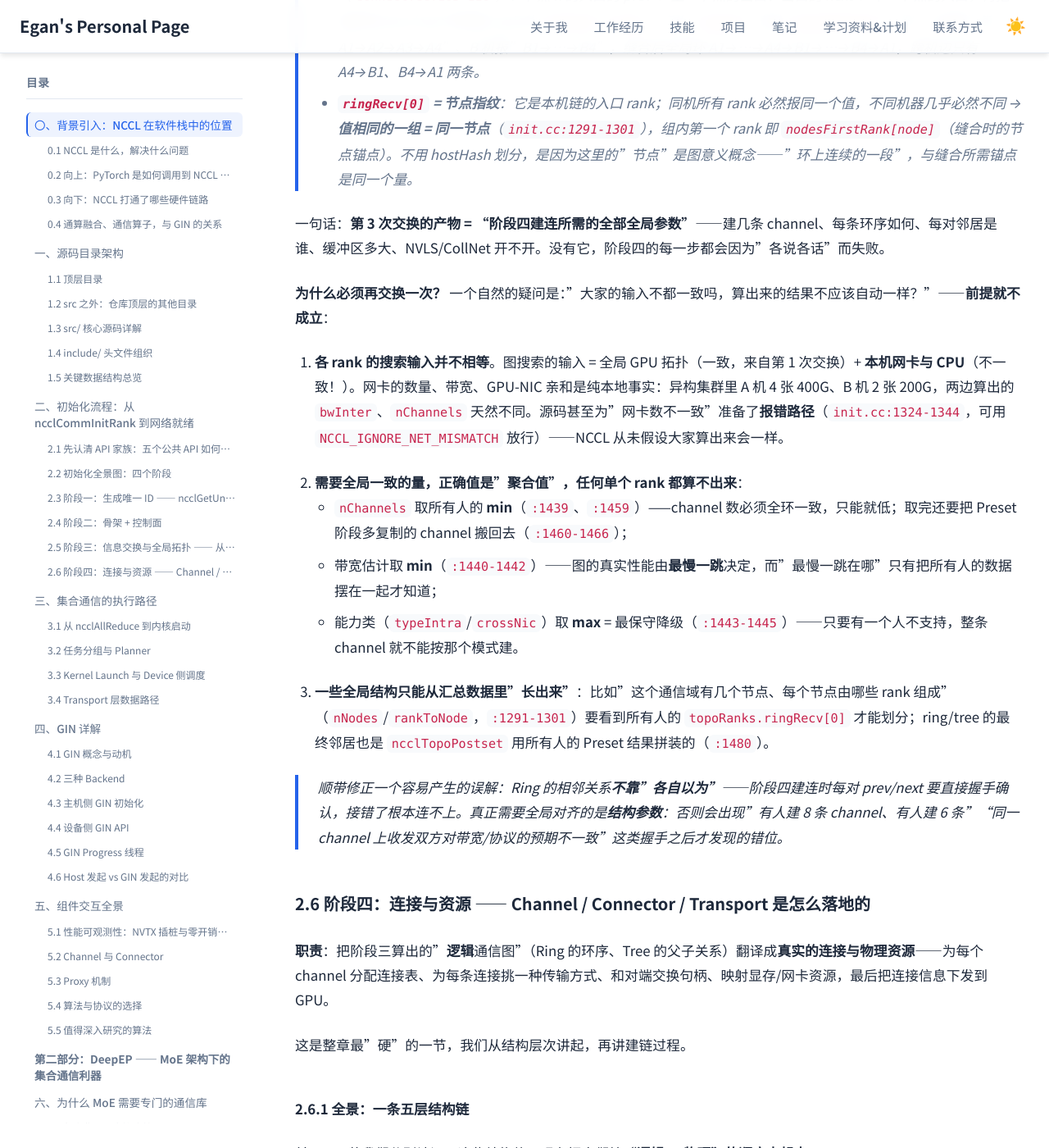
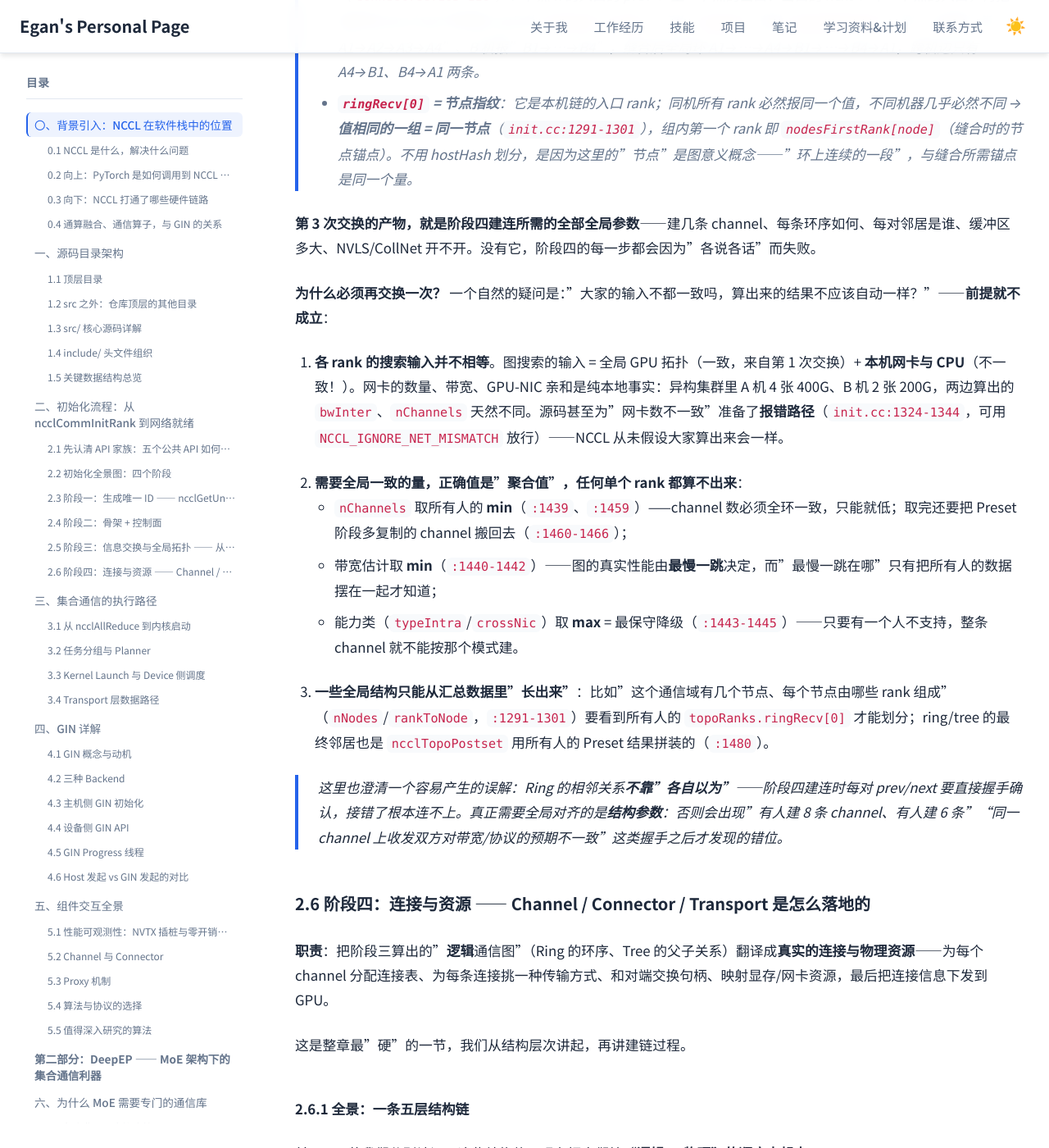
Before and after one commit to Lejun-Hu/Lejun-Hu.github.io, a Jekyll site: the page built from _notes/2026-8-24-nccl-source-study.md, in a window 1280 px wide and 1400 px high, scrolled down 53113 px. Shown: the whole window at 82% size. Built offline with Jekyll 4.4.1, drawn with Linux system fonts in a browser that asks for light colours; nearby versions of some CDN libraries; some of the changed text lies outside the part shown.

Commit message:
note: polish chapter 2 phrasing, remove summary-style and afterthought wording

````diff
--- a/_notes/2026-8-24-nccl-source-study.md
+++ b/_notes/2026-8-24-nccl-source-study.md
@@ -623,7 +623,7 @@ NCCL 提供了四种实例，分别对应四类链路：
 【执行层】ncclCommInitRankFunc(job)     ← 真正干活：本章 2.3~2.6 的四个阶段全在它体内
 ```
 
-**各层职责一句话**：
+**各层职责**：
 
 | 层 | 代表函数 | 只负责 | 外部可见 |
 |----|----------|--------|----------|
@@ -665,7 +665,7 @@ ncclResult_t ncclCommInitRank(ncclComm_t* newcomm, int nranks, ncclUniqueId comm
 
 > 这两点最能体现"门面"性质：**（1）** 它把"当前是哪个设备""用什么配置"这些**上下文信息**补全后传下去（因为 `ncclCommInitRank` 的签名里根本没有 device 参数，它默认用当前设备）；**（2）** 它把 `__func__`（调用者函数名）一路传下去，让下层在出错时能报出"是哪个 API 调用的"。
 
-##### 顺带解释：`ncclInitEnv()` 与 `ncclInit()` 到底在做什么
+##### `ncclInitEnv()` / `ncclInit()`：进程级一次性初始化
 
 这两个函数你在后面每个公共 API 入口都会反复看到，这里讲一次，后续不再重复。
 
@@ -722,7 +722,7 @@ B 机 RDMA 网卡 ──④ 反向 DMA──▶ B 机 GPU 显存
 | 有 GDRDMA（NCCL 置 `NCCL_DIRECT_NIC`，`device.h:122`） | GPU 显存 --(网卡 DMA)--> 网卡 | 0 次 |
 | 无 GDRDMA | GPU 显存 → 系统内存 → 网卡 | 多 1 次 |
 
-**GDRCopy 为什么不在这条链上**：它不搬 payload，只是让 CPU（proxy 线程）低延迟读到 GPU 写的标志位（`workFifo` 在 `init.cc:631-634`；`gdcSync`/`gdcFlush` 在 `net.cc:966-970`、`1137-1140`、`1658`）。一句话分工：**搬数据靠网卡，看状态靠 GDRCopy，两者都依赖 BAR 映射**。实现上是 `pin` 住显存再映射进用户态，CPU 直接 load/store 约**几百纳秒**，远快于 `cudaMemcpy` 的**微秒**级。
+**GDRCopy 为什么不在这条链上**：它不搬 payload，只是让 CPU（proxy 线程）低延迟读到 GPU 写的标志位（`workFifo` 在 `init.cc:631-634`；`gdcSync`/`gdcFlush` 在 `net.cc:966-970`、`1137-1140`、`1658`）。分工可以概括为：**搬数据靠网卡，看状态靠 GDRCopy，两者都依赖 BAR 映射**。实现上是 `pin` 住显存再映射进用户态，CPU 直接 load/store 约**几百纳秒**，远快于 `cudaMemcpy` 的**微秒**级。
 
 > 内核组件：GPUDirect RDMA 依赖 `nvidia-peermem`（NCCL 在 `src/transport/net_ib/gdr.cc:18-20` 检查），GDRCopy 依赖 `gdrcopy.ko` + `libgdrapi.so`，可同时启用。GDRCopy 默认关闭，需 `NCCL_GDRCOPY_ENABLE=1`，不满足条件会自动降级回 host 内存（`gdrwrap.h:287-293`）。
 
@@ -765,7 +765,7 @@ static ncclResult_t ncclInit() {
 > - 写成 `NCCL_API(ncclResult_t, ncclCommInitRank, ...)` 的是**导出符号**，外部可调用；
 > - 写成 `static ncclResult_t ncclCommInitRankDev(...)` 的是**内部函数**——`static` 意味着**文件作用域**，链接期外部根本找不到它（所以框架想调也调不到）。
 >
-> 顺带看清 `NCCL_API` 宏本身（`src/include/core.h:16-27`）——它并不是简单的导出标记：
+> 再看 `NCCL_API` 宏本身（`src/include/core.h:16-27`）——它并不是简单的导出标记：
 >
 > ```cpp
 > // src/include/core.h:16-27（Linux 分支节选）
@@ -994,7 +994,7 @@ ncclResult_t ncclCommEnsureReady(ncclComm_t comm) {
 
 **换句话说**：轮询这件事不是"可选的性能优化"，而是**非阻塞模式下的强制契约**——要么你自己轮询到 `ncclSuccess`，要么你就会被 `ncclCommEnsureReady` 挡在门外。
 
-##### 顺带把 Group 机制的作用讲清楚
+##### Group 机制的作用
 
 到这儿可以回头理解 Group 到底为什么存在了。`ncclGroupStart()` / `ncclGroupEnd()` 的本质是**"攒批 + 统一启动"**：
 
@@ -1010,7 +1010,7 @@ ncclResult_t ncclCommEnsureReady(ncclComm_t comm) {
 
 不设 `blocking = 0`（即默认 `blocking = 1`）时，同样由 `ncclGroupEndInternal` 统一启动，但走的是另一个分支：**不另起线程，而是在当前线程里把 `groupLaunch` 跑完才返回**（`group.cc:858-866`）。
 
-所以两者的区别，本质就一句话：
+所以两者的区别在于：
 
 > **阻塞 = "启动后在调用线程等待结果"；非阻塞 = "启动后立即返回，结果通过 `asyncResult` 异步通知"。**
 
@@ -1025,7 +1025,7 @@ ncclResult_t ncclCommEnsureReady(ncclComm_t comm) {
 
 > ⚠️ 一个约束：**同一个 Group 里不允许混用阻塞和非阻塞 comm**（`group.cc:60-63` 有明确检查，违反直接返回 `ncclInvalidArgument`）。
 
-（顺带一提：阻塞模式下 `asyncResult` 不会被更新——因为"函数返回"本身就是完成信号，不需要第二个通知渠道。它靠分配时清零即等于 `ncclSuccess`，所以后续 `ncclCommEnsureReady` 也不会误拦。）
+（补充：阻塞模式下 `asyncResult` 不会被更新——因为"函数返回"本身就是完成信号，不需要第二个通知渠道。它靠分配时清零即等于 `ncclSuccess`，所以后续 `ncclCommEnsureReady` 也不会误拦。）
 
 > 补充一句：`ncclCommInitRankConfig` 自己内部就包了一层 `ncclGroupStartInternal()` / `ncclGroupEndInternal()`（`init.cc:2667` / `init.cc:2679`）。所以即便用户代码里没有写 `ncclGroupStart`，走进 `ncclAsyncLaunch` 时 `ncclGroupDepth` 也已经是 1 —— 这就是为什么它一定会经过"入队 → 统一启动"这条路，而不是直接同步执行。
 
@@ -1335,7 +1335,7 @@ AllGather 之后，聚合按字段逐个进行（`init.cc:1291-1316`、`1435-145
 > - **`topoRanks` = 每人申报"我这一段"**：图搜索给出的 `intra` 是本机机内链序，Preset（`connect.cc:20-93`）让每个 rank 申报 `ringRecv/Send`（本机链的**入口/出口**）、`ringPrev/Next`（机内我的**前/后**）、`treeToParent/Child0/1`（本机树段的父/子）——**跨机那段谁也没申报**。Postset 收齐后缝合（`connect.cc:103-110`）：节点 n 的入口的 prev ← 上一节点的出口、出口的 next ← 下一节点的入口，再把缝好的 prev/next 写回各 rank 的 `channel->ring`，产出 `rings[]` 交给 `setupChannel`。例：A 机报"链 A1→A2→A3→A4"、B 机报"B1→…→B4"，缝合后全局环 A1→…→A4→B1→…→B4→A1，跨机边只有 A4→B1、B4→A1 两条。
 > - **`ringRecv[0]` = 节点指纹**：它是本机链的入口 rank；同机所有 rank 必然报同一个值，不同机器几乎必然不同 → **值相同的一组 = 同一节点**（`init.cc:1291-1301`），组内第一个 rank 即 `nodesFirstRank[node]`（缝合时的节点锚点）。不用 hostHash 划分，是因为这里的"节点"是图意义概念——"环上连续的一段"，与缝合所需锚点是同一个量。
 
-一句话：**第 3 次交换的产物 = "阶段四建连所需的全部全局参数"**——建几条 channel、每条环序如何、每对邻居是谁、缓冲区多大、NVLS/CollNet 开不开。没有它，阶段四的每一步都会因为"各说各话"而失败。
+**第 3 次交换的产物，就是阶段四建连所需的全部全局参数**——建几条 channel、每条环序如何、每对邻居是谁、缓冲区多大、NVLS/CollNet 开不开。没有它，阶段四的每一步都会因为"各说各话"而失败。
 
 **为什么必须再交换一次？** 一个自然的疑问是："大家的输入不都一致吗，算出来的结果不应该自动一样？"——**前提就不成立**：
 
@@ -1348,7 +1348,7 @@ AllGather 之后，聚合按字段逐个进行（`init.cc:1291-1316`、`1435-145
 
 3. **一些全局结构只能从汇总数据里"长出来"**：比如"这个通信域有几个节点、每个节点由哪些 rank 组成"（`nNodes`/`rankToNode`，`:1291-1301`）要看到所有人的 `topoRanks.ringRecv[0]` 才能划分；ring/tree 的最终邻居也是 `ncclTopoPostset` 用所有人的 Preset 结果拼装的（`:1480`）。
 
-> 顺带修正一个容易产生的误解：Ring 的相邻关系**不靠"各自以为"**——阶段四建连时每对 prev/next 要直接握手确认，接错了根本连不上。真正需要全局对齐的是**结构参数**：否则会出现"有人建 8 条 channel、有人建 6 条""同一 channel 上收发双方对带宽/协议的预期不一致"这类握手之后才发现的错位。
+> 这里也澄清一个容易产生的误解：Ring 的相邻关系**不靠"各自以为"**——阶段四建连时每对 prev/next 要直接握手确认，接错了根本连不上。真正需要全局对齐的是**结构参数**：否则会出现"有人建 8 条 channel、有人建 6 条""同一 channel 上收发双方对带宽/协议的预期不一致"这类握手之后才发现的错位。
 
 ### 2.6 阶段四：连接与资源 —— Channel / Connector / Transport 是怎么落地的
 
@@ -1380,7 +1380,7 @@ ncclComm（通信器）                          ← 一个通信域的全部上
 | **⑤ 传输虚函数表** | `ncclTransportComm` | 这条连接用**哪类**物理链路（P2P/SHM/NET/CollNet）及其操作集 | 全局 4 种实例 | `transport.h:117-134` |
 | **⑥ 物理资源** | `p2pResources` / `shm*Resources` / `sendNetResources` … | 真正的东西：显存映射、主机内存、网卡 QP | 每条连接一份 | 各 `transport/*.cc` |
 
-> **一句话理解这个层次**：**通信器**划定"谁能和谁说话"；**通道**把数据切成几份并行处理；**连接表**用 rank 号索引"我和每个人的连接"；**连接子**描述"这一条连接"；**传输**决定"这条连接走什么物理链路"；**物理资源**才是内存里真实的句柄、地址和队列。
+> **这个层次的职责分工**：**通信器**划定"谁能和谁说话"；**通道**把数据切成几份并行处理；**连接表**用 rank 号索引"我和每个人的连接"；**连接子**描述"这一条连接"；**传输**决定"这条连接走什么物理链路"；**物理资源**才是内存里真实的句柄、地址和队列。
 
 #### 2.6.2 第一步：建通道，同时分配它的"连接表"
 
@@ -1532,7 +1532,7 @@ for (int t = 0; t < NTRANSPORTS; t++) {                      // 顺序：P2P →
 }
 ```
 
-> **顺带一提：`ncclTransports[]` 里其实还有第 5 个成员 `profilerTransport`，但选路循环根本不会碰它。** 数组声明是 `NTRANSPORTS + 1` 项，而 `selectTransport` 只遍历前 `NTRANSPORTS` 项（P2P/SHM/NET/CollNet）；且它的 `canConnect` 干脆是 NULL——整个结构里只实现了 `recv` 侧的 `profilerProxyConnect` / `profilerProxyProgress` 两个函数（`src/transport/profiler.cc:57-61`），没有 `setup`、没有 `connect`，不参与任何数据搬运。
+> **补充：`ncclTransports[]` 里其实还有第 5 个成员 `profilerTransport`，但选路循环根本不会碰它。** 数组声明是 `NTRANSPORTS + 1` 项，而 `selectTransport` 只遍历前 `NTRANSPORTS` 项（P2P/SHM/NET/CollNet）；且它的 `canConnect` 干脆是 NULL——整个结构里只实现了 `recv` 侧的 `profilerProxyConnect` / `profilerProxyProgress` 两个函数（`src/transport/profiler.cc:57-61`），没有 `setup`、没有 `connect`，不参与任何数据搬运。
 >
 > **它存在的目的是复用 Proxy 框架来轮询 Profiler 插件的计数器**。计数器需要被周期性读取并上报，而"周期性后台轮询 + 生命周期管理 + 错误处理"正是 Proxy 线程已经解决的问题。NCCL 的做法是：借用 Transport 的结构外壳，把这两个函数挂在 proxy 槽位上——于是计数器轮询就成了一种特殊的 proxy op，完全复用既有的线程管理与调度（呼应 5.3 节）。代价是多了一个不参与通信的伪传输，换来的是无需另造一套轮询机制。
 
@@ -1550,7 +1550,7 @@ for (int t = 0; t < NTRANSPORTS; t++) {                      // 顺序：P2P →
 > | 同一 peer 的两个 **connIndex** | 0 = 集合通信、1 = 点对点，两者**各自独立选路**，可走不同 transport |
 > | 不同 **peer** | 各自独立判断——同机走 P2P/SHM，跨机走 NET |
 >
-> 一句话：`canConnect` 的语义是"**这对 peer 之间能否走该传输**"（依据 2.5.1 换来的 `peerInfo` 与拓扑判断）；`selectTransport` 对每个 Connector 独立做一次"选最优"。而"多路径"的需求，被 NCCL 拆成了"多 channel / 多 connIndex / 多 peer"三个正交维度，而不是在一个 Connector 里塞多种传输。
+> `canConnect` 的语义是"**这对 peer 之间能否走该传输**"（依据 2.5.1 换来的 `peerInfo` 与拓扑判断）；`selectTransport` 对每个 Connector 独立做一次"选最优"。而"多路径"的需求，被 NCCL 拆成了"多 channel / 多 connIndex / 多 peer"三个正交维度，而不是在一个 Connector 里塞多种传输。
 
 setup 产出的连接信息是一个**不透明缓冲区**：
 
````
